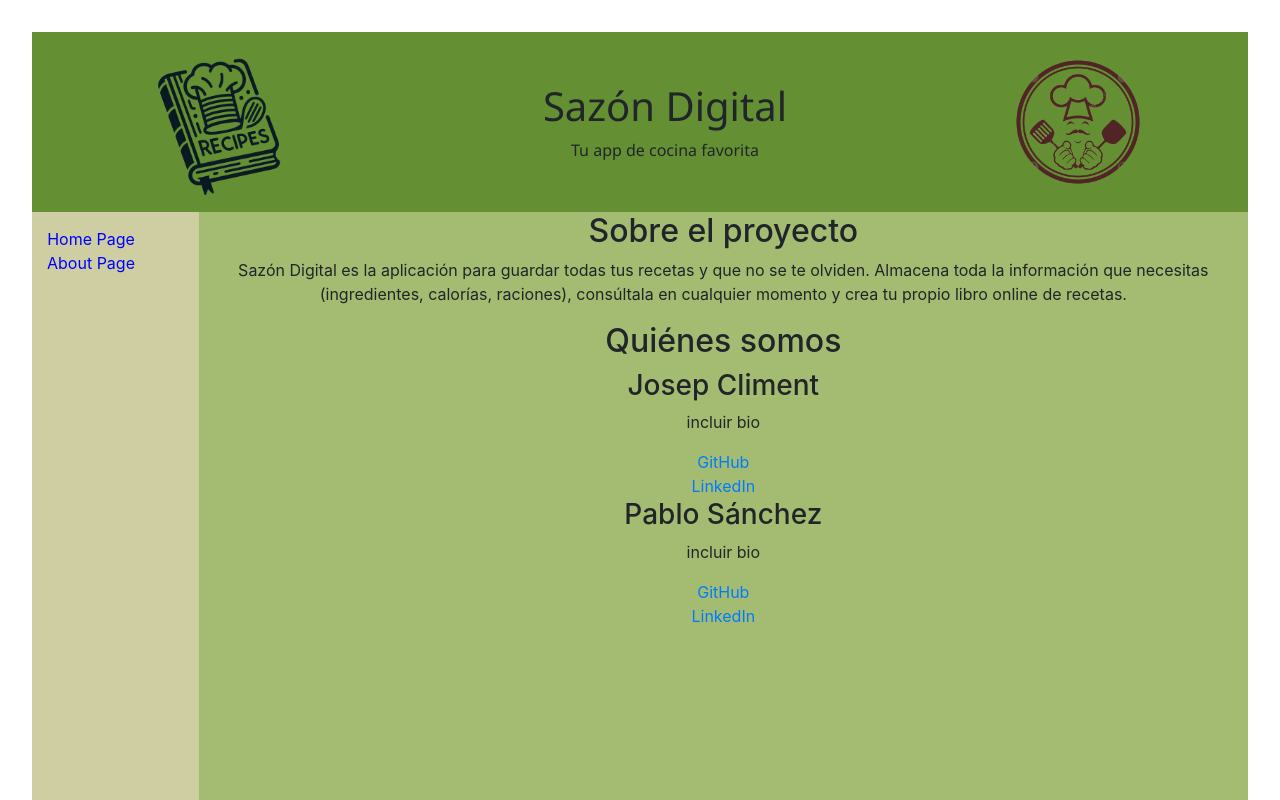
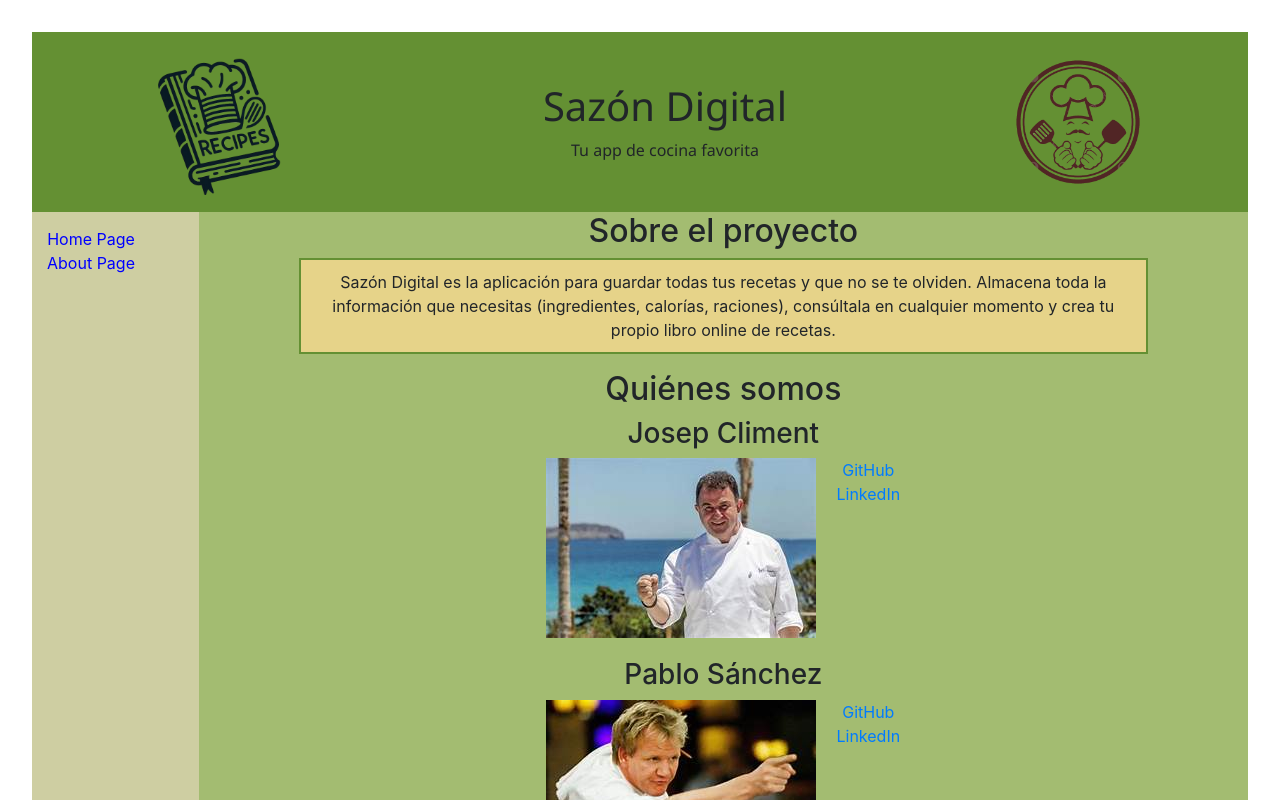
Before and after one commit to josepcliment92/recipe-book-app, a React (Vite) app: page /about in a window 1280 px wide. Shown: the top 800 px of the page. Built offline with nearby package versions, Linux system fonts and the light colour scheme.

Commit message:
casi listo

```diff
--- a/src/App.css
+++ b/src/App.css
@@ -22,7 +22,6 @@
 .home-page {
   background-color: rgb(163, 188, 113);
   width: 100vw;
-
 }
 
 .cuerpo-pagina {
@@ -132,3 +131,47 @@
   justify-content: center;
   padding: 20px;
 }
+
+.filtered-list{
+  display: flex;
+  flex-direction: row;
+  justify-content: center;
+  margin: 0px 200px 10px 120px;
+  column-gap: 30px;
+  padding-top: 20px;
+  align-items: center;
+  width: 500px;
+  flex-wrap: wrap;
+
+}
+
+.dashboard {
+  max-width: 700px;
+}
+
+.recipe-suggestion{
+  color: black;
+  border: 2px solid #649033;
+  padding-top: 5px;
+  padding-left: 5px;
+  padding-right: 5px;
+  margin-top: 5px;
+  background-color: rgb(230, 211, 137);
+}
+
+.about-text{
+  display: flex;
+  flex-direction: column;
+  justify-content: center;
+  border: 2px solid #649033;
+  margin-left: 100px;
+  margin-right: 100px;
+  padding: 10px;
+  background-color: rgb(230, 211, 137);
+}
+
+.about-profiles {
+  display: flex;
+  justify-content: center;
+  margin-bottom: 20px;
+}
--- a/src/components/SearchBar.jsx
+++ b/src/components/SearchBar.jsx
@@ -22,7 +22,7 @@ function SearchBar(props) {
   };
 
   return (
-    <div>
+    <div className="search-bar">
       <form onSubmit={handleSubmit}>
         <input
           type="text"
@@ -36,7 +36,7 @@ function SearchBar(props) {
         {filteredResult.map((eachRecipe) => {
           return (
             <Link to={`/item-details/${eachRecipe.name}`}>
-            <div>
+            <div className="recipe-suggestion">
               <img src={eachRecipe.image} width="30px" />
               <p>{eachRecipe.name}</p>
 
--- a/src/pages/AboutPage.jsx
+++ b/src/pages/AboutPage.jsx
@@ -1,25 +1,47 @@
-import React from 'react'
+import React from "react";
+import imagen1 from "../assets/th-1.jpg";
+import imagen2 from "../assets/th.jpg";
 
 function AboutPage() {
   return (
     <div>
-        <h2>Sobre el proyecto</h2>
-        <p> Sazón Digital es la aplicación para guardar todas tus recetas y que no se te olviden. Almacena toda la información que necesitas (ingredientes, calorías, raciones), consúltala en cualquier momento y crea tu propio libro online de recetas.</p>
-<h2>Quiénes somos</h2>
-<h3>Josep Climent</h3>
-<p>incluir bio</p>
-<a href="https://github.com/josepcliment92/" >GitHub</a>
-<br/>
-<a href="https://www.linkedin.com/in/josep-climent-07508082/">LinkedIn</a>
-
-<h3>Pablo Sánchez</h3>
-<p>incluir bio</p>
-<a href="https://github.com/PabloSanchezCamara" >GitHub</a>
-<br/>
-<a href="https://www.linkedin.com/in/pablo-sanchez-camara-b143892b4/">LinkedIn</a>
-
+      <h2>Sobre el proyecto</h2>
+      <p className="about-text">
+        {" "}
+        Sazón Digital es la aplicación para guardar todas tus recetas y que no
+        se te olviden. Almacena toda la información que necesitas (ingredientes,
+        calorías, raciones), consúltala en cualquier momento y crea tu propio
+        libro online de recetas.
+      </p>
+      <h2>Quiénes somos</h2>
+      <h3>Josep Climent</h3>
+      <div className="about-profiles">
+        <div style={{marginRight: "20px"}}>
+        <img src={imagen1} alt="imagen1" />
+        </div>
+          <div style={{alignItems:""}}>
+        <a href="https://github.com/josepcliment92/">GitHub</a>
+        <br />
+        <a href="https://www.linkedin.com/in/josep-climent-07508082/">
+          LinkedIn
+        </a>
+        </div>
+      </div>
+      <h3>Pablo Sánchez</h3>
+      <div className="about-profiles">
+        <div style={{marginRight: "20px"}}>
+        <img src={imagen2} alt="imagen2" />
+        </div>
+        <div>
+        <a href="https://github.com/PabloSanchezCamara">GitHub</a>
+        <br />
+        <a href="https://www.linkedin.com/in/pablo-sanchez-camara-b143892b4/">
+          LinkedIn
+        </a>
+        </div>
+      </div>
     </div>
-  )
+  );
 }
 
-export default AboutPage
+export default AboutPage;
--- a/src/pages/DashboardPage.jsx
+++ b/src/pages/DashboardPage.jsx
@@ -5,7 +5,7 @@ import SearchBar from "../components/SearchBar";
 
 function DashboardPage(props) {
   return (
-    <div>
+    <div className="dashboard">
       <div>
       <SearchBar currentListRecipe={props.currentListRecipe} setCurrentListRecipe={props.setCurrentListRecipe}/>
       </div>
```
Also changed, not shown: src/assets/th-1.jpg (added), src/assets/th.jpg (added).
